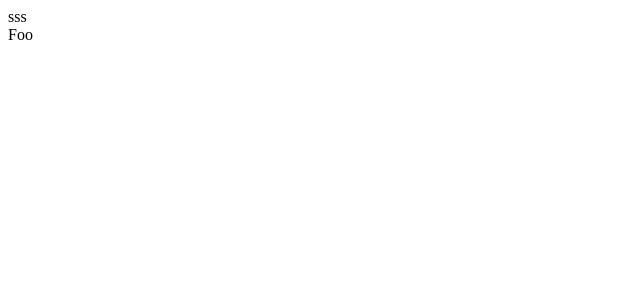
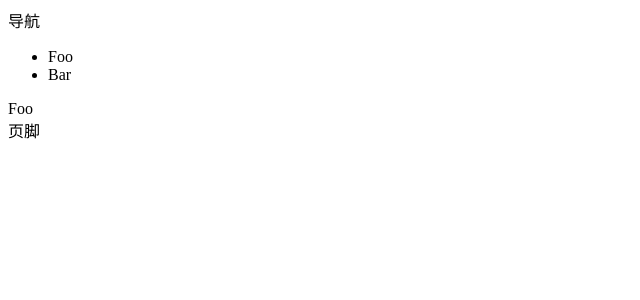
Before and after one commit to Keith-Yong/mangosteen-fe, a Vue app: page /#/ in a window 1280 px wide. Shown: the top 300 px of the page, without its empty margins (0-640 px from the left). Built offline with nearby package versions, Linux system fonts and the light colour scheme.

Commit message:
refact重构main.ts

```diff
--- a/src/App.tsx
+++ b/src/App.tsx
@@ -4,11 +4,22 @@ import {RouterView}  from "vue-router"
 export const App = defineComponent({
  setup(){
   return () => <>
+   <header>导航</header>
+  <div>
+      {/* router-link路由跳转 */}
+      <ul>
+         <li>
+         <router-link to="/">Foo</router-link>
+         </li>
+         <li>
+         <router-link to="/about">Bar</router-link>
+         </li>
+      </ul>
 
-  <div>
-   sss
+
       <RouterView/>
   </div>
+  <footer>页脚</footer>
   </>
  }
 
--- /dev/null
+++ b/src/config/routes.tsx
@@ -0,0 +1,17 @@
+import { Bar } from "../views/Bar";
+import { Foo } from "../views/Foo";
+
+
+
+// 新建routes.tsx存放路由
+
+
+
+
+
+//  定义组件
+export const routes =  [
+    {path:'/',component:Foo},
+    {path:'/about',component:Bar},
+
+]
--- a/src/main.ts
+++ b/src/main.ts
@@ -1,26 +1,16 @@
 import { createApp } from 'vue'
 // import App from './App.vue'
 import { App } from './App'
-import { Foo } from './views/Foo'
-import { Bar } from './views/Bar'
-import  {createRouter, createWebHashHistory} from 'vue-router'
+import { routes } from './config/routes';
+
+import  {createRouter} from 'vue-router'
+import { history } from './shared/history';
 
 
 
-// 2.定义路由
-const routes =  [
-    {path:'/',component:Foo},
-    {path:'/about',component:Bar},
-
-]
-
-// 3.定义路由实例
-const router = createRouter({
-    // 4. 内部提供了 history 模式的实现。为了简单起见，我们在这里使用 hash 模式。
-    history: createWebHashHistory(),
-    routes, // `routes: routes` 的缩写
-  })
-
+// 4. 内部提供了 history 模式的实现。为了简单起见，我们在这里使用 hash 模式。
+// `routes: routes` 的缩写
+const router = createRouter({history,routes })
 
 // createApp做了什么事？
 
@@ -30,5 +20,5 @@ const app = createApp(App)
 // 5. 创建并挂载根实例
 app.use(router)
 // 挂载
-console.log(1)
+
 app.mount('#app')
--- /dev/null
+++ b/src/shared/history.tsx
@@ -0,0 +1,5 @@
+import {createWebHashHistory} from 'vue-router'
+
+
+// history要单独，因为有时会用这个做重定向
+export const history = createWebHashHistory()
--- a/src/views/Bar.tsx
+++ b/src/views/Bar.tsx
@@ -8,7 +8,7 @@ export const Bar = defineComponent({
         <div>
             Bar
         </div>
-        <div>sss</div>
+
         </>
 
 
--- a/src/views/Foo.tsx
+++ b/src/views/Foo.tsx
@@ -3,8 +3,8 @@ import { defineComponent } from "vue";
 // 声明组件并导出
 export const Foo = defineComponent({
     setup: (props,context) => {
-        return () => {
-           return  <div>Foo</div>
-        }
+        return () => <>
+             <div>Foo</div>
+             </>
     }
 })
```
